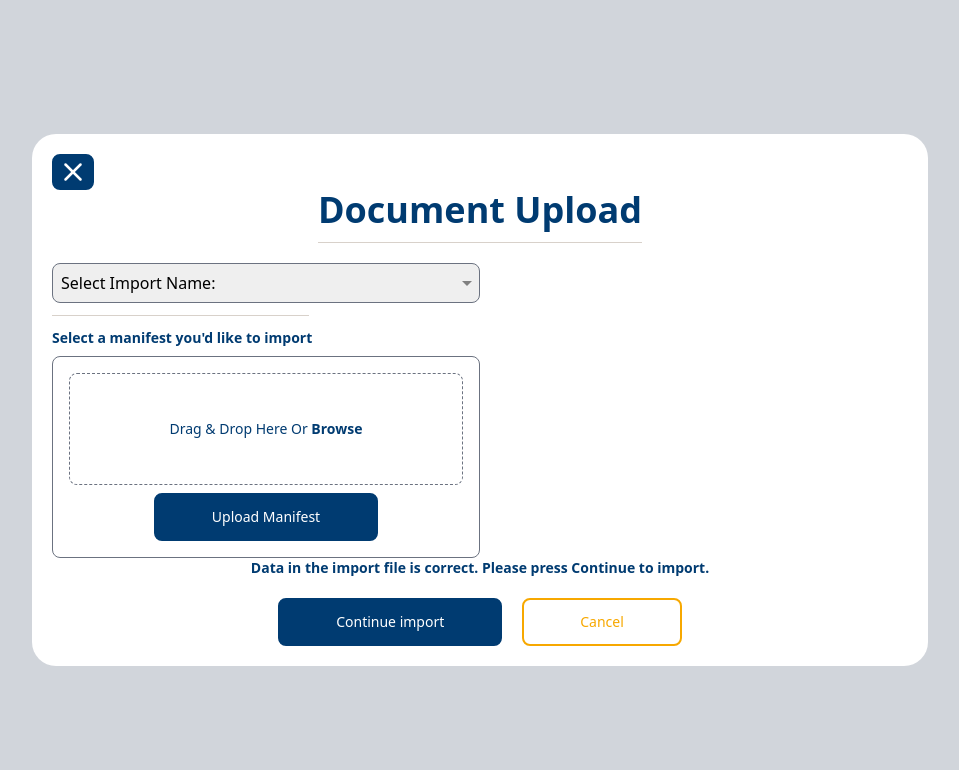
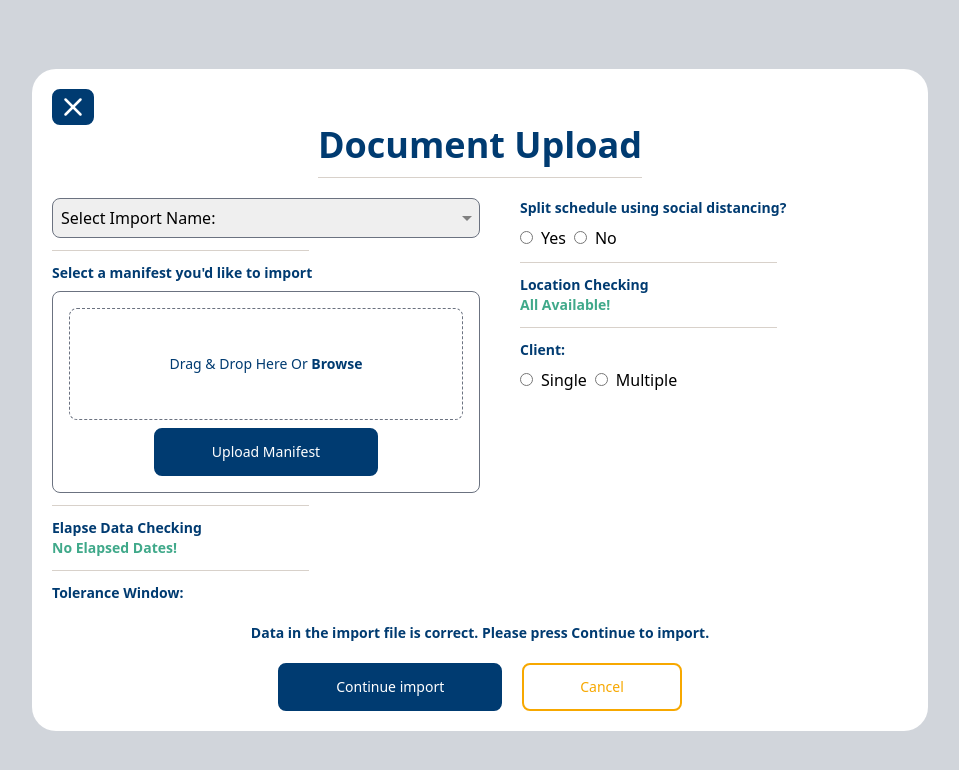
Before and after one commit to danfyfe/take-home-assignment, a Next.js app: page / in a window 1280 px wide. Shown: the top 770 px of the page, without its empty margins (160-1119 px from the left). Built offline with nearby package versions, Linux system fonts and the light colour scheme.

Commit message:
start radio groups, add content

```diff
--- a/src/components/core/P.jsx
+++ b/src/components/core/P.jsx
@@ -2,7 +2,7 @@ const P = ({ className, children }) => (
   <p
     className={`
       ${className ? className : ''}
-      text-blue-primary text-center text-sm
+      text-blue-primary text-left text-sm
     `}
   >
     {children}
--- /dev/null
+++ b/src/components/core/RadioGroup.jsx
@@ -0,0 +1,29 @@
+const RadioGroup = ({ title, options }) => {
+  return (
+    <fieldset className="flex">
+      <legend className="text-sm text-blue-primary font-bold mb-2">
+        {title}
+      </legend>
+      {
+        options?.length > 0 && options.map((option, index) => {
+          return (
+            <Radio key={`${option.value}+${index}`} label={option.label} value={option.value} />
+          )
+        })
+      }
+    </fieldset>
+  )
+};
+
+const Radio = ({ label, name, className }) => {
+  return (
+    <div className={`${className ? className : ''} max-w-fit pr-2`}>
+      <input id={name} type="radio" name={name} className="" />
+      <label for={name} className="ml-2">
+        {label}
+      </label>
+    </div>
+  )
+};
+
+export default RadioGroup;
--- a/src/components/core/Select.jsx
+++ b/src/components/core/Select.jsx
@@ -3,7 +3,7 @@ const Select = ({ options, label, name }) => {
   return (
     <label for={name}>
       {label}
-      <select className="
+      <select id={name} className="
         w-full h-10 border border-gray-500 rounded-lg appearance-none pl-2
         bg-[url('/select-caret.svg')] bg-no-repeat bg-right
       ">
--- a/src/components/core/index.js
+++ b/src/components/core/index.js
@@ -6,6 +6,7 @@ import Input from "./Input";
 import P from "./P";
 import Section from "./Section";
 import DragAndDrop from "./DragAndDrop";
+import RadioGroup from "./RadioGroup";
 
 export {
   Button,
@@ -15,5 +16,6 @@ export {
   Input,
   P,
   Section,
-  DragAndDrop
+  DragAndDrop,
+  RadioGroup
 };
--- a/src/components/document-upload/index.jsx
+++ b/src/components/document-upload/index.jsx
@@ -1,13 +1,13 @@
-import { Section, Button, Container, H2, HR, P, DragAndDrop } from "@/components/core";
+import { Section, Button, Container, H2, HR, P, DragAndDrop, RadioGroup } from "@/components/core";
 import Heading from "./heading";
 import Image from "next/image";
 import Submit from "./submit";
 import Select from "../core/Select";
-import { SelectOptions } from "@/data";
+import { SELECT_OPTIONS_1, RADIO_OPTIONS_1, RADIO_OPTIONS_2 } from "@/data";
 
 const DocumentUpload = () => {
   return (
-    <Section className="grid grid-cols-2 justify-items-center p-5">
+    <Section className="grid grid-cols-1 md:grid-cols-2 justify-items-center p-5">
 
           <Button className="col-start-1 justify-self-start h-9 w-9 !p-1">
             <Image height={30} width={30} src="/close-button.svg" alt="Close button" />
@@ -17,13 +17,25 @@ const DocumentUpload = () => {
 
 
           <Container className="w-full col-start-1">
-            <Select label="" options={SelectOptions}/>
+            <Select label="" options={SELECT_OPTIONS_1}/>
             <HR className="w-3/5 my-3" />
             <DragAndDrop />
+            <HR className="w-3/5 my-3" />
+            <P className="font-bold">Elapse Data Checking</P>
+            <P className="font-bold text-green-success">No Elapsed Dates!</P>
+            <HR className="w-3/5 my-3" />
+            <P className="font-bold">Tolerance Window:</P>
           </Container>
 
 
-          <Container className="w-full col-start-2">
+          <Container className="w-full col-start-1 md:col-start-2 md:ml-20">
+            <P className="font-bold"></P>
+            <RadioGroup title="Split schedule using social distancing?" options={RADIO_OPTIONS_1}/>
+            <HR className="w-3/5 my-3" />
+            <P className="font-bold">Location Checking</P>
+            <P className="font-bold text-green-success">All Available!</P>
+            <HR className="w-3/5 my-3" />
+            <RadioGroup title="Client:" options={RADIO_OPTIONS_2}/>
 
           </Container>
 
--- a/src/components/document-upload/submit.jsx
+++ b/src/components/document-upload/submit.jsx
@@ -3,7 +3,7 @@ import { Section, Button, Container, H2, HR, P } from "@/components/core";
 const Submit = () => {
   return (
     <Container className="col-span-2">
-    <P className="font-bold mb-5">
+    <P className="font-bold my-5 text-center">
       Data in the import file is correct. Please press Continue to import.
     </P>
     <Container className="flex flex-col md:flex-row justify-center items-center">
--- a/src/data/index.js
+++ b/src/data/index.js
@@ -1,4 +1,4 @@
-export const SelectOptions = [
+export const SELECT_OPTIONS_1 = [
   {
     label: 'Select Import Name:',
     value: ''
@@ -20,3 +20,26 @@ export const SelectOptions = [
     value: 'example-4'
   }
 ];
+
+
+export const RADIO_OPTIONS_1 = [
+  {
+    value: "yes",
+    label: "Yes"
+  },
+  {
+    value: "no",
+    label: "No"
+  }
+]
+
+export const RADIO_OPTIONS_2 = [
+  {
+    value: "single",
+    label: "Single"
+  },
+  {
+    value: "multiple",
+    label: "Multiple"
+  }
+]
--- a/tailwind.config.js
+++ b/tailwind.config.js
@@ -10,7 +10,8 @@ module.exports = {
       colors: {
         'blue-primary': '#003b71',
         'yellow-primary': '#f7a800',
-        'gray-primary': '#d8d1ca'
+        'gray-primary': '#d8d1ca',
+        'green-success': '#40A98A'
       }
     },
   },
```
